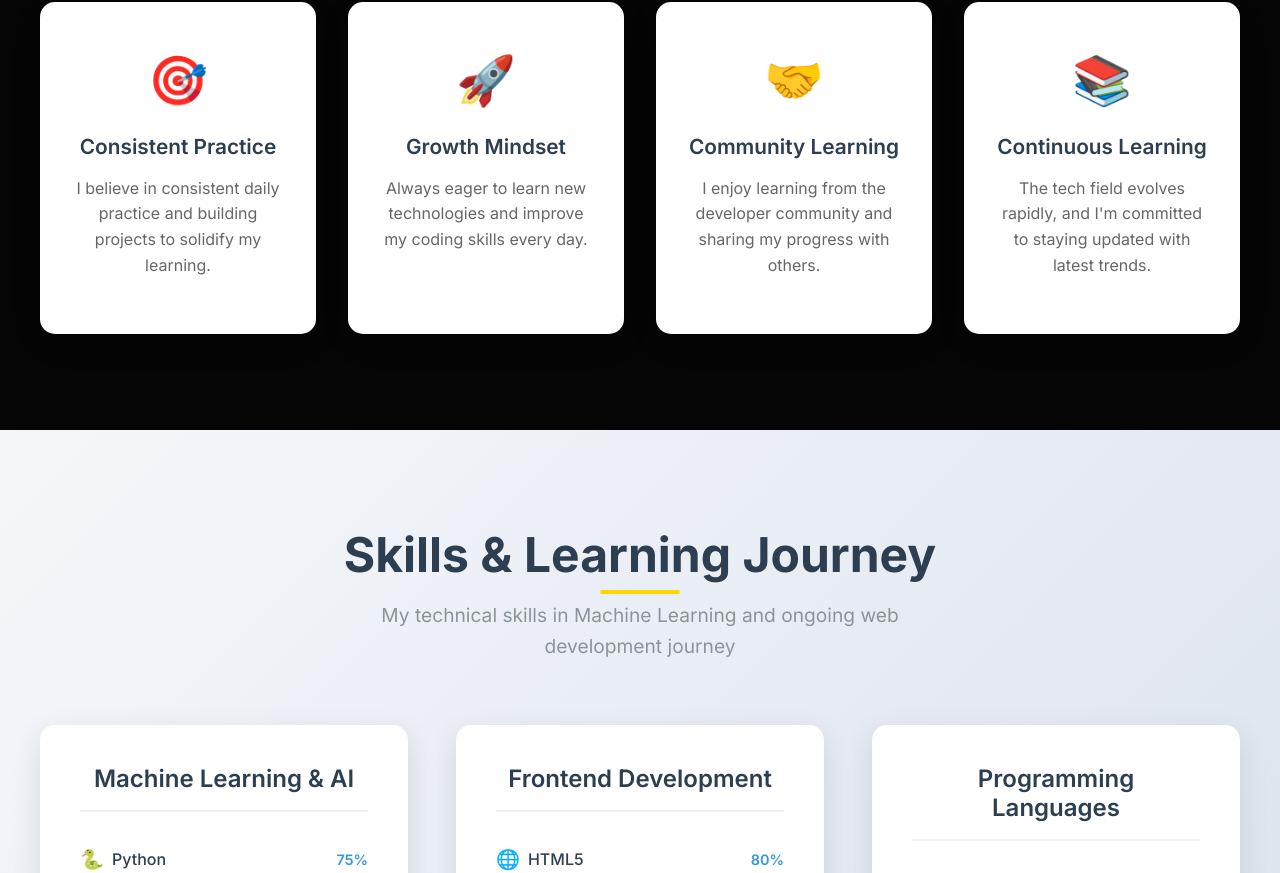
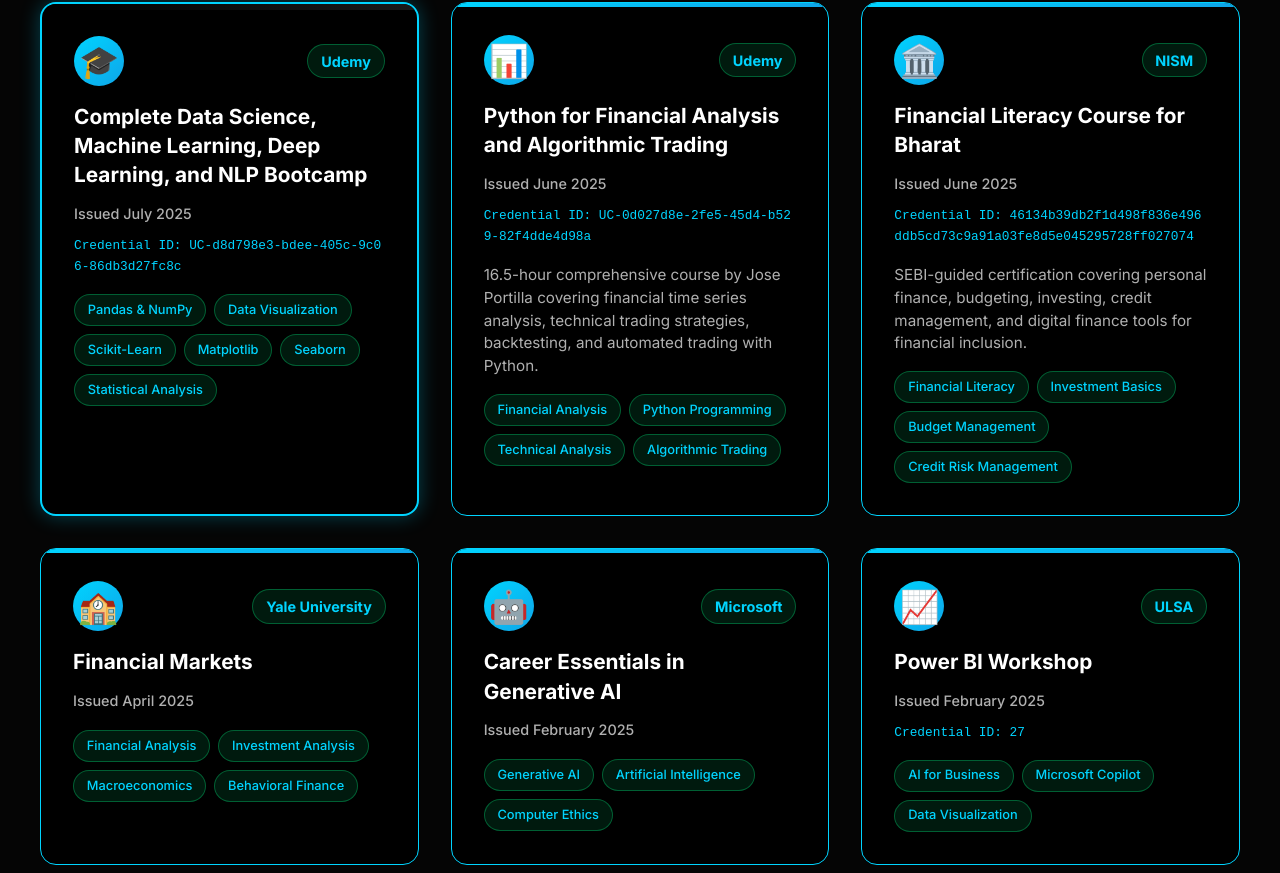
Before and after one commit to rohan911438/PORTFOLIO., a React (Vite) app: page / in a window 1280 px wide. Shown: the part 1983-2856 px from the top of the page. Built offline with nearby package versions, Linux system fonts and the light colour scheme.

Commit message:
Updated About and Home components

```diff
--- a/src/components/About.css
+++ b/src/components/About.css
@@ -229,3 +229,162 @@
     font-size: 1.2rem;
   }
 }
+
+/* Certifications Section */
+.certifications-section {
+  margin: 4rem 0;
+}
+
+.certifications-section h3 {
+  font-size: 2.5rem;
+  color: var(--text-primary);
+  text-align: center;
+  margin-bottom: 3rem;
+  font-weight: bold;
+}
+
+.certifications-grid {
+  display: grid;
+  grid-template-columns: repeat(auto-fit, minmax(350px, 1fr));
+  gap: 2rem;
+  margin-top: 2rem;
+}
+
+.cert-card {
+  background: var(--bg-primary);
+  border: 1px solid var(--border-accent);
+  border-radius: 16px;
+  padding: 2rem;
+  transition: all var(--transition-normal);
+  position: relative;
+  overflow: hidden;
+}
+
+.cert-card::before {
+  content: '';
+  position: absolute;
+  top: 0;
+  left: 0;
+  right: 0;
+  height: 4px;
+  background: var(--gradient-accent);
+}
+
+.cert-card.featured {
+  border: 2px solid var(--primary-color);
+  box-shadow: var(--shadow-glow);
+}
+
+.cert-card.featured::before {
+  height: 6px;
+  background: var(--gradient-code);
+}
+
+.cert-card:hover {
+  transform: translateY(-5px);
+  box-shadow: var(--shadow-intense);
+}
+
+.cert-header {
+  display: flex;
+  align-items: center;
+  justify-content: space-between;
+  margin-bottom: 1rem;
+}
+
+.cert-logo {
+  font-size: 2rem;
+  padding: 0.5rem;
+  background: var(--gradient-accent);
+  border-radius: 50%;
+  width: 50px;
+  height: 50px;
+  display: flex;
+  align-items: center;
+  justify-content: center;
+}
+
+.cert-provider {
+  font-size: 0.9rem;
+  color: var(--primary-color);
+  font-weight: bold;
+  background: rgba(0, 255, 136, 0.1);
+  padding: 0.3rem 0.8rem;
+  border-radius: 20px;
+  border: 1px solid rgba(0, 255, 136, 0.3);
+}
+
+.cert-card h4 {
+  font-size: 1.3rem;
+  color: var(--text-primary);
+  margin-bottom: 0.8rem;
+  font-weight: bold;
+  line-height: 1.4;
+}
+
+.cert-date {
+  color: var(--text-secondary);
+  font-size: 0.9rem;
+  margin-bottom: 0.5rem;
+  font-weight: 500;
+}
+
+.cert-id {
+  color: var(--text-accent);
+  font-size: 0.8rem;
+  font-family: 'Courier New', monospace;
+  margin-bottom: 1rem;
+  word-break: break-all;
+}
+
+.cert-description {
+  margin: 1rem 0;
+}
+
+.cert-description p {
+  color: var(--text-secondary);
+  font-size: 0.95rem;
+  line-height: 1.5;
+}
+
+.cert-skills {
+  display: flex;
+  flex-wrap: wrap;
+  gap: 0.5rem;
+  margin-top: 1rem;
+}
+
+.skill-tag {
+  background: rgba(0, 255, 136, 0.1);
+  color: var(--primary-color);
+  padding: 0.3rem 0.8rem;
+  border-radius: 20px;
+  font-size: 0.8rem;
+  font-weight: 500;
+  border: 1px solid rgba(0, 255, 136, 0.3);
+  transition: all var(--transition-fast);
+}
+
+.skill-tag:hover {
+  background: rgba(0, 255, 136, 0.2);
+  transform: scale(1.05);
+}
+
+@media (max-width: 768px) {
+  .certifications-section h3 {
+    font-size: 2rem;
+  }
+
+  .certifications-grid {
+    grid-template-columns: 1fr;
+    gap: 1.5rem;
+  }
+
+  .cert-card {
+    padding: 1.5rem;
+  }
+
+  .cert-card h4 {
+    font-size: 1.1rem;
+  }
+}
--- a/src/components/About.jsx
+++ b/src/components/About.jsx
@@ -47,16 +47,121 @@
               <div className="stat-label">Years of Study</div>
             </div>
             <div className="stat-card">
-              <div className="stat-number">8+</div>
+              <div className="stat-number">14+</div>
               <div className="stat-label">Projects Built</div>
             </div>
             <div className="stat-card">
-              <div className="stat-number">5+</div>
-              <div className="stat-label">Technologies</div>
+              <div className="stat-number">6</div>
+              <div className="stat-label">Certifications</div>
             </div>
             <div className="stat-card">
-              <div className="stat-number">100+</div>
-              <div className="stat-label">Hours of Coding</div>
+              <div className="stat-number">500+</div>
+              <div className="stat-label">Hours of Learning</div>
+            </div>
+          </div>
+        </div>
+
+        <div className="certifications-section">
+          <h3>Certifications & Courses</h3>
+          <div className="certifications-grid">
+            <div className="cert-card featured">
+              <div className="cert-header">
+                <div className="cert-logo">🎓</div>
+                <div className="cert-provider">Udemy</div>
+              </div>
+              <h4>Complete Data Science, Machine Learning, Deep Learning, and NLP Bootcamp</h4>
+              <p className="cert-date">Issued July 2025</p>
+              <p className="cert-id">Credential ID: UC-d8d798e3-bdee-405c-9c06-86db3d27fc8c</p>
+              <div className="cert-skills">
+                <span className="skill-tag">Pandas & NumPy</span>
+                <span className="skill-tag">Data Visualization</span>
+                <span className="skill-tag">Scikit-Learn</span>
+                <span className="skill-tag">Matplotlib</span>
+                <span className="skill-tag">Seaborn</span>
+                <span className="skill-tag">Statistical Analysis</span>
+              </div>
+            </div>
+
+            <div className="cert-card">
+              <div className="cert-header">
+                <div className="cert-logo">📊</div>
+                <div className="cert-provider">Udemy</div>
+              </div>
+              <h4>Python for Financial Analysis and Algorithmic Trading</h4>
+              <p className="cert-date">Issued June 2025</p>
+              <p className="cert-id">Credential ID: UC-0d027d8e-2fe5-45d4-b529-82f4dde4d98a</p>
+              <div className="cert-description">
+                <p>16.5-hour comprehensive course by Jose Portilla covering financial time series analysis, technical trading strategies, backtesting, and automated trading with Python.</p>
+              </div>
+              <div className="cert-skills">
+                <span className="skill-tag">Financial Analysis</span>
+                <span className="skill-tag">Python Programming</span>
+                <span className="skill-tag">Technical Analysis</span>
+                <span className="skill-tag">Algorithmic Trading</span>
+              </div>
+            </div>
+
+            <div className="cert-card">
+              <div className="cert-header">
+                <div className="cert-logo">🏛️</div>
+                <div className="cert-provider">NISM</div>
+              </div>
+              <h4>Financial Literacy Course for Bharat</h4>
+              <p className="cert-date">Issued June 2025</p>
+              <p className="cert-id">Credential ID: 46134b39db2f1d498f836e496ddb5cd73c9a91a03fe8d5e045295728ff027074</p>
+              <div className="cert-description">
+                <p>SEBI-guided certification covering personal finance, budgeting, investing, credit management, and digital finance tools for financial inclusion.</p>
+              </div>
+              <div className="cert-skills">
+                <span className="skill-tag">Financial Literacy</span>
+                <span className="skill-tag">Investment Basics</span>
+                <span className="skill-tag">Budget Management</span>
+                <span className="skill-tag">Credit Risk Management</span>
+              </div>
+            </div>
+
+            <div className="cert-card">
+              <div className="cert-header">
+                <div className="cert-logo">🏫</div>
+                <div className="cert-provider">Yale University</div>
+              </div>
+              <h4>Financial Markets</h4>
+              <p className="cert-date">Issued April 2025</p>
+              <div className="cert-skills">
+                <span className="skill-tag">Financial Analysis</span>
+                <span className="skill-tag">Investment Analysis</span>
+                <span className="skill-tag">Macroeconomics</span>
+                <span className="skill-tag">Behavioral Finance</span>
+              </div>
+            </div>
+
+            <div className="cert-card">
+              <div className="cert-header">
+                <div className="cert-logo">🤖</div>
+                <div className="cert-provider">Microsoft</div>
+              </div>
+              <h4>Career Essentials in Generative AI</h4>
+              <p className="cert-date">Issued February 2025</p>
+              <div className="cert-skills">
+                <span className="skill-tag">Generative AI</span>
+                <span className="skill-tag">Artificial Intelligence</span>
+                <span className="skill-tag">Computer Ethics</span>
+              </div>
+            </div>
+
+            <div className="cert-card">
+              <div className="cert-header">
+                <div className="cert-logo">📈</div>
+                <div className="cert-provider">ULSA</div>
+              </div>
+              <h4>Power BI Workshop</h4>
+              <p className="cert-date">Issued February 2025</p>
+              <p className="cert-id">Credential ID: 27</p>
+              <div className="cert-skills">
+                <span className="skill-tag">AI for Business</span>
+                <span className="skill-tag">Microsoft Copilot</span>
+                <span className="skill-tag">Data Visualization</span>
+              </div>
             </div>
           </div>
         </div>
```
